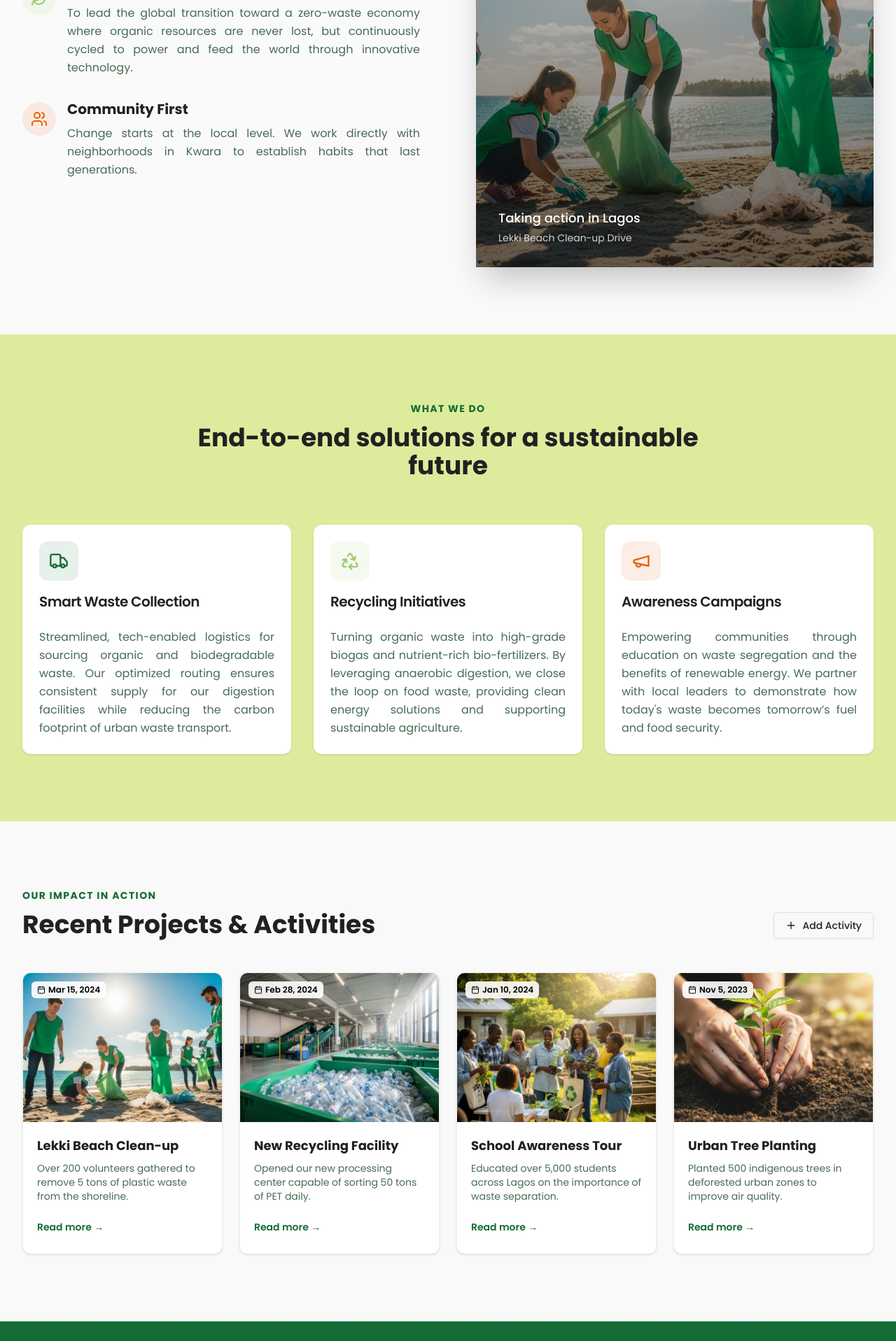
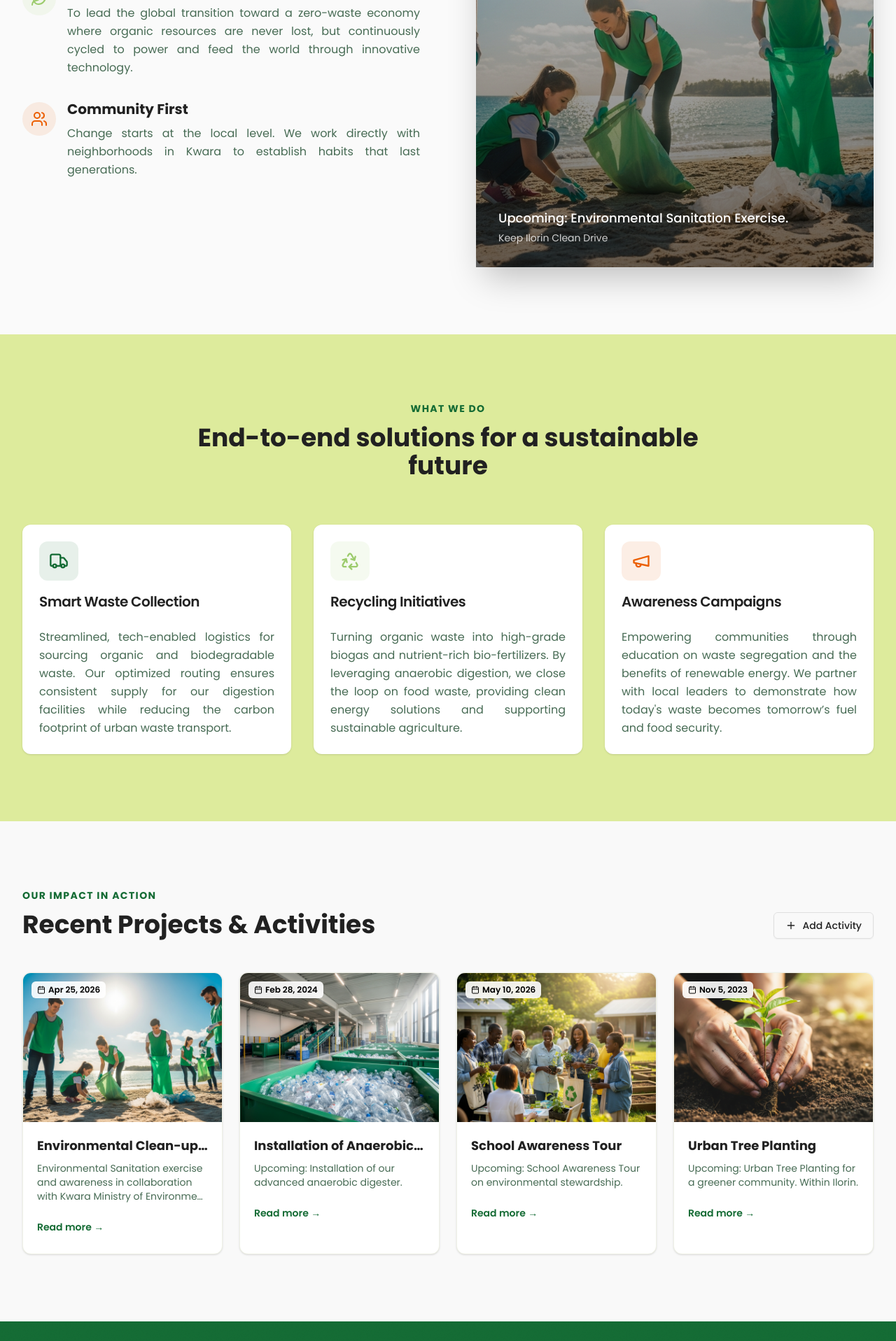
Before and after one commit to Razadan1/WastureSolutionsWebsite, a React (Vite) app: page / in a window 1280 px wide. Shown: the part 1617-3534 px from the top of the page at 70% size. Built offline with nearby package versions, Linux system fonts and the light colour scheme.

Commit message:
Updated Events

```diff
--- a/src/components/About.tsx
+++ b/src/components/About.tsx
@@ -90,8 +90,8 @@ export function About() {
               />
               <div className="absolute inset-0 bg-gradient-to-t from-black/60 to-transparent"></div>
               <div className="absolute bottom-0 left-0 p-8">
-                <p className="text-white font-medium text-lg">Taking action in Lagos</p>
-                <p className="text-white/80 text-sm mt-1">Lekki Beach Clean-up Drive</p>
+                <p className="text-white font-medium text-lg">Upcoming: Environmental Sanitation Exercise.</p>
+                <p className="text-white/80 text-sm mt-1">Keep Ilorin Clean Drive</p>
               </div>
             </div>
             {/* Decorative element */}
--- a/src/components/Activities.tsx
+++ b/src/components/Activities.tsx
@@ -31,29 +31,29 @@ import { useToast } from "@/hooks/use-toast";
 const initialActivities = [
   {
     id: "1",
-    title: "Lekki Beach Clean-up",
-    description: "Over 200 volunteers gathered to remove 5 tons of plastic waste from the shoreline.",
-    date: "2024-03-15",
+    title: "Environmental Clean-up Drive",
+    description: "Environmental Sanitation exercise and awareness in collaboration with Kwara Ministry of Environment and Youtch Climate Movement. Holding at Tanke, Ilorin, Kwara State.",
+    date: "2026-04-25",
     image: "/images/activity-1.png",
   },
   {
     id: "2",
-    title: "New Recycling Facility",
-    description: "Opened our new processing center capable of sorting 50 tons of PET daily.",
+    title: "Installation of Anaerobic Digester",
+    description: "Upcoming: Installation of our advanced anaerobic digester.",
     date: "2024-02-28",
     image: "/images/activity-2.png",
   },
   {
     id: "3",
     title: "School Awareness Tour",
-    description: "Educated over 5,000 students across Lagos on the importance of waste separation.",
-    date: "2024-01-10",
+    description: "Upcoming: School Awareness Tour on environmental stewardship.",
+    date: "2026-05-10",
     image: "/images/activity-3.png",
   },
   {
     id: "4",
     title: "Urban Tree Planting",
-    description: "Planted 500 indigenous trees in deforested urban zones to improve air quality.",
+    description: "Upcoming: Urban Tree Planting for a greener community. Within Ilorin.",
     date: "2023-11-05",
     image: "/images/activity-4.png",
   }
```
Also changed, not shown: 1 other file (tests, documents, lock files or other folders).
